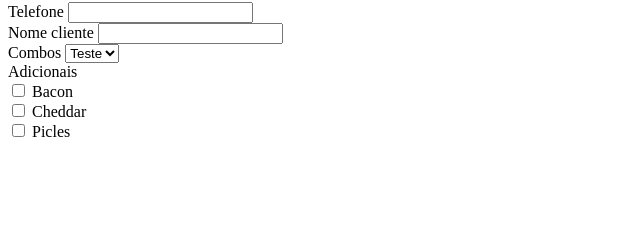
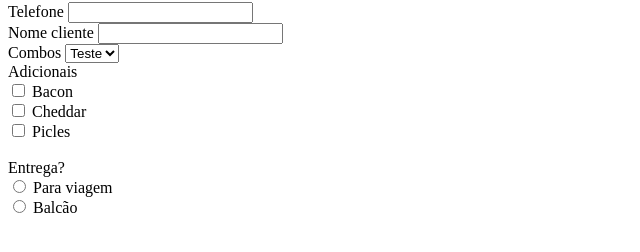
Before and after one commit to Gr-monaco/exercicio-lanchonete, a plain HTML site: page index.html in a window 1280 px wide. Shown: the part 78-330 px from the top of the page, without its empty margins (0-640 px from the left). Drawn offline with Linux system fonts and the light colour scheme.

Commit message:
Adiciona opções de entrega

```diff
--- a/index.html
+++ b/index.html
@@ -23,6 +23,11 @@
             <input type="checkbox" name="" id=""> <label for="">Cheddar</label><br>
             <input type="checkbox" name="" id=""> <label for="">Picles</label><br>
         </div><br>
+        <div>
+            <label for="">Entrega?</label><br>
+            <input type="radio"> <label for="">Para viagem</label><br>
+            <input type="radio"> <label for="">Balcão</label><br>
+        </div><br>
     </form>
 </body>
 </html>
```
